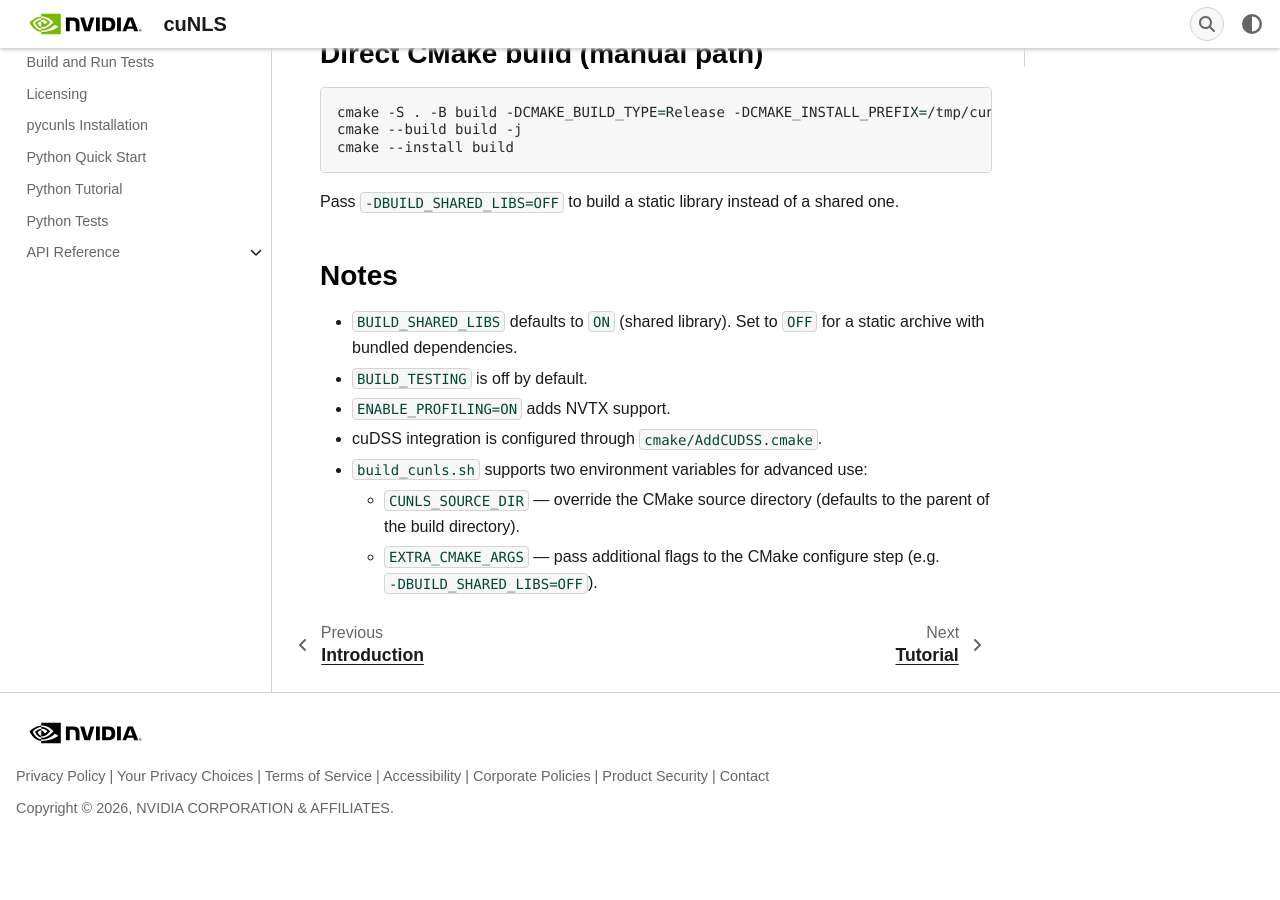
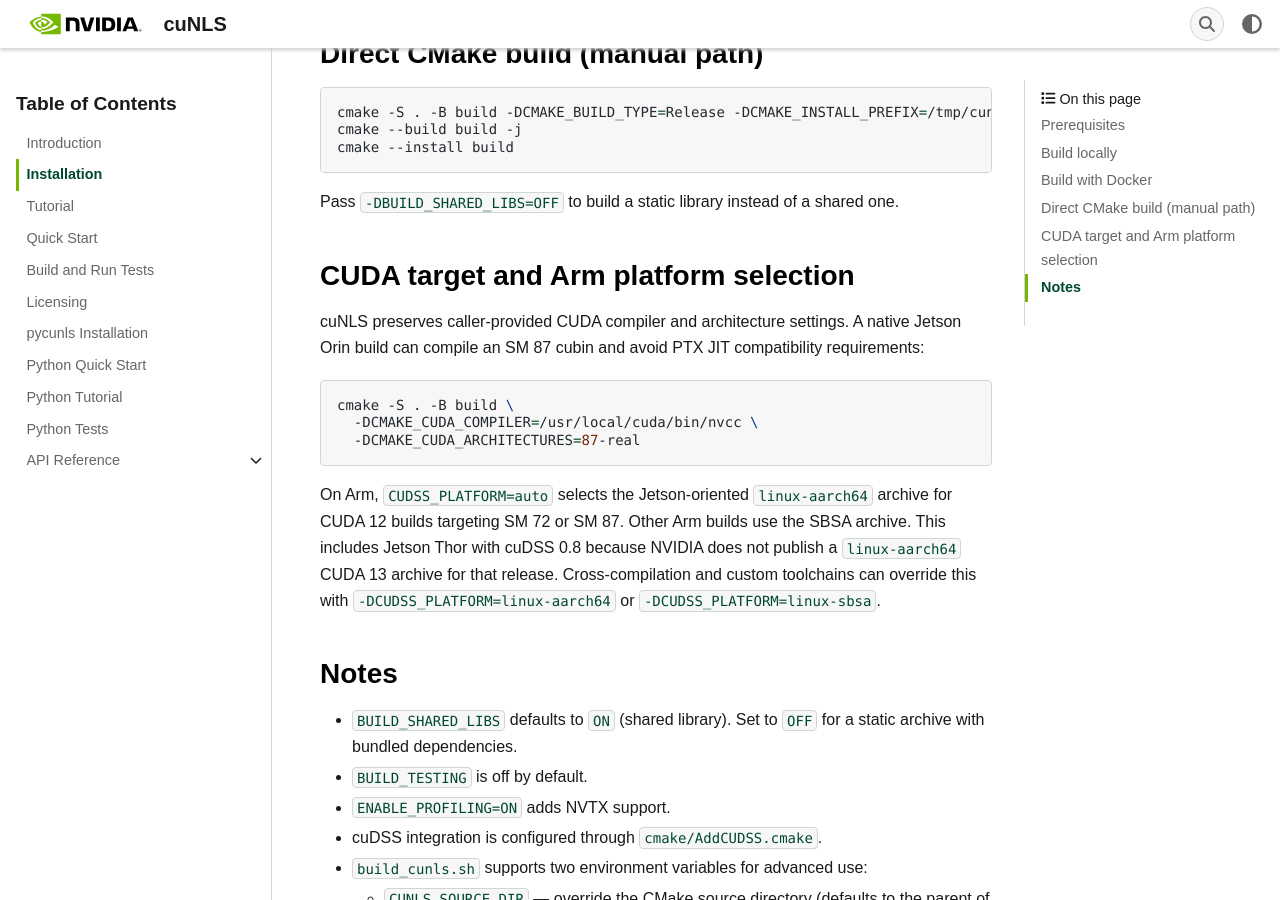
Before and after one commit to nvidia-isaac/cuNLS, a Sphinx documentation site: the page built from docs/sphinx/installation.rst, in a window 1280 px wide and 900 px high, scrolled down 1432 px. Built offline with Sphinx 7.4.7, drawn with Linux system fonts in a browser that asks for light colours; some web fonts are replaced; before the commit the page ends 2269 px from its top, so only the background shows below that.

Commit message:
[fix] Honor CUDA and cuDSS target settings
Signed-off-by: Victor Kuznetsov <vikuznetsov@nvidia.com>

```diff
--- a/docs/sphinx/installation.rst
+++ b/docs/sphinx/installation.rst
@@ -80,6 +80,27 @@
 one.
 
 ===============================================================================
+CUDA target and Arm platform selection
+===============================================================================
+
+cuNLS preserves caller-provided CUDA compiler and architecture settings. A
+native Jetson Orin build can compile an SM 87 cubin and avoid PTX JIT
+compatibility requirements:
+
+.. code-block:: bash
+
+   cmake -S . -B build \
+     -DCMAKE_CUDA_COMPILER=/usr/local/cuda/bin/nvcc \
+     -DCMAKE_CUDA_ARCHITECTURES=87-real
+
+On Arm, ``CUDSS_PLATFORM=auto`` selects the Jetson-oriented
+``linux-aarch64`` archive for CUDA 12 builds targeting SM 72 or SM 87. Other
+Arm builds use the SBSA archive. This includes Jetson Thor with cuDSS 0.8
+because NVIDIA does not publish a ``linux-aarch64`` CUDA 13 archive for that
+release. Cross-compilation and custom toolchains can override this with
+``-DCUDSS_PLATFORM=linux-aarch64`` or ``-DCUDSS_PLATFORM=linux-sbsa``.
+
+===============================================================================
 Notes
 ===============================================================================
 
```
Also changed, not shown: CMakeLists.txt (+7 -3 lines), README.md (+16 -0 lines), 3 other files.
